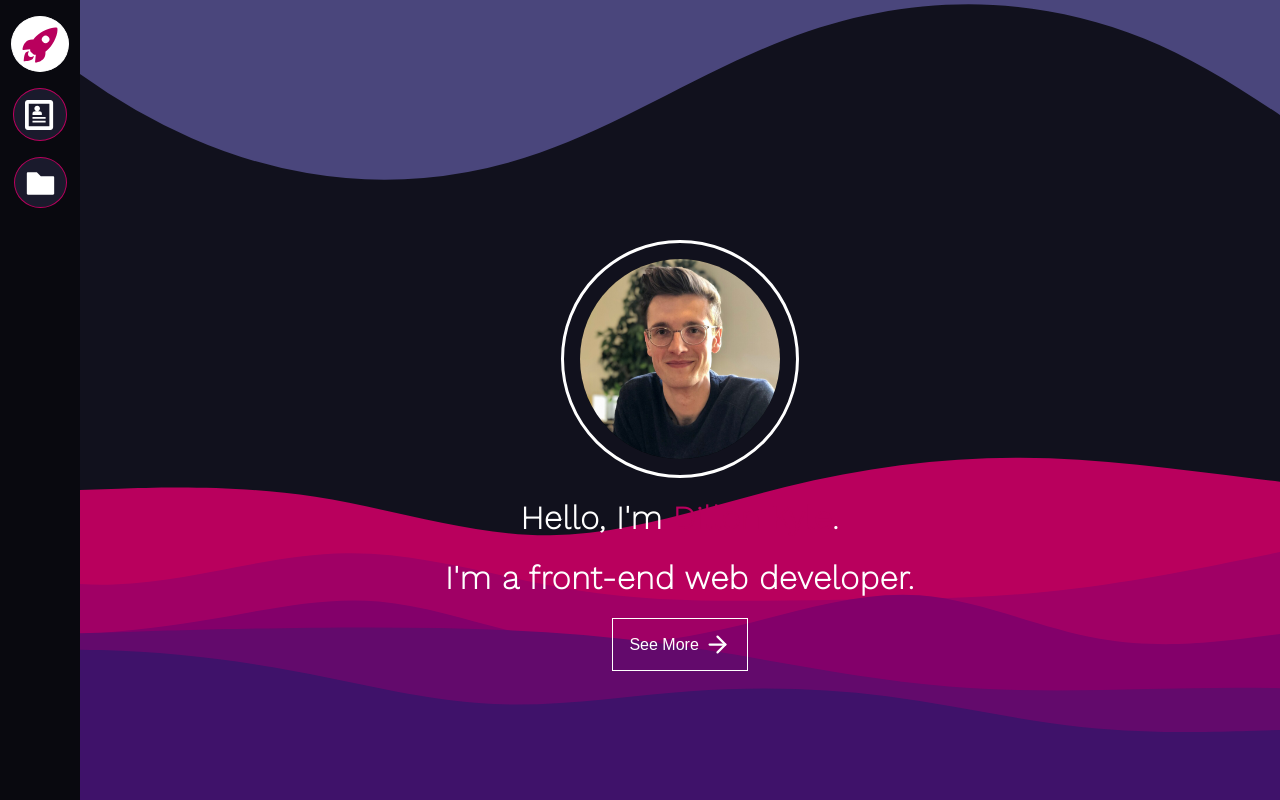
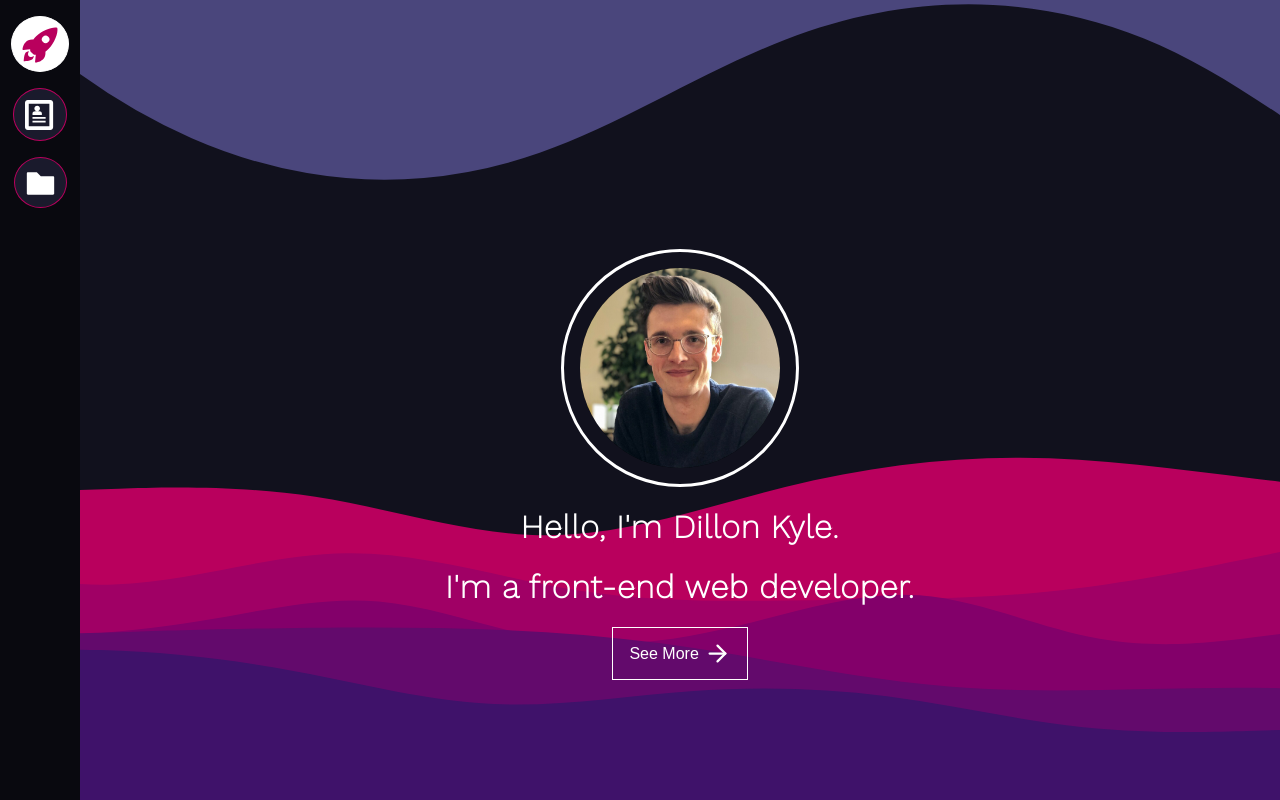
Before and after one commit to DillonKyleDev/PortfolioV3, a React (Create React App) app: page / in a window 1280 px wide. Shown: the top 800 px of the page. Built offline with nearby package versions, Linux system fonts and the light colour scheme.

Commit message:
changed favicon, app title, name text to white, fixed vertical scaling.

```diff
--- a/public/index.html
+++ b/public/index.html
@@ -24,7 +24,7 @@
       work correctly both with client-side routing and a non-root public URL.
       Learn how to configure a non-root public URL by running `npm run build`.
     -->
-    <title>React App</title>
+    <title>Dillon Kyle | Web Developer</title>
   </head>
   <body>
     <noscript>You need to enable JavaScript to run this app.</noscript>
--- a/src/App.css
+++ b/src/App.css
@@ -187,3 +187,9 @@ a {
     min-height: 200px !important;
   }
 }
+
+@media (max-height: 800px) {
+  .hero-margins {
+    bottom: 15% !important;
+  }
+}
--- a/src/Components/Background/background.css
+++ b/src/Components/Background/background.css
@@ -1,6 +1,6 @@
 .background-container {
   z-index: 0;
-  position: relative;
+  position: absolute;
   height: 100vh;
   width: 100%;
   overflow: hidden;
@@ -13,6 +13,7 @@
   right: 0rem;
   bottom: 0rem;
   background-color: #11111d;
+  z-index: 4;
 }
 
 .bg-wave {
@@ -23,4 +24,5 @@
   top: 0;
   width: 100%;
   height: 100%;
+  z-index: 5;
 }
--- a/src/Components/HeroContainer/HeroContainer.js
+++ b/src/Components/HeroContainer/HeroContainer.js
@@ -11,7 +11,6 @@ function HeroContainer() {
   return (
     <div>
       <div id="hero" className='hero-container'>
-        <div className='hero-margins'>
           <Wave
           d={D}
           width={'calc(106% + 1.3px)'}
@@ -23,6 +22,7 @@ function HeroContainer() {
           left={'0'}
           duration={20}
           position={'absolute'}/>
+        <div className='hero-margins'>
           <ProfilePicture />
           <Introduction />
           <MyWorkButton />
--- a/src/Components/HeroContainer/heroContainer.css
+++ b/src/Components/HeroContainer/heroContainer.css
@@ -1,11 +1,15 @@
 .hero-container {
-  position: absolute;
+  position: relative;
   width: 100%;
-  height: max-content;
+  height: 100vh;
   top: 0;
+  z-index: 12;
 }
 
 .hero-margins {
+  position: absolute;
+  width: 100%;
+  bottom: 30%;
   display: flex;
   flex-direction: column;
   justify-content: center;
--- a/src/Components/Introduction/introduction.css
+++ b/src/Components/Introduction/introduction.css
@@ -4,5 +4,6 @@
 }
 
 #full-name {
-  color: rgb(185, 0, 93);
+  text-decoration: underline;
+  text-decoration-color: rgb(185, 0, 93);
 }
```
Also changed, not shown: 1 other file (tests, documents, lock files or other folders).
